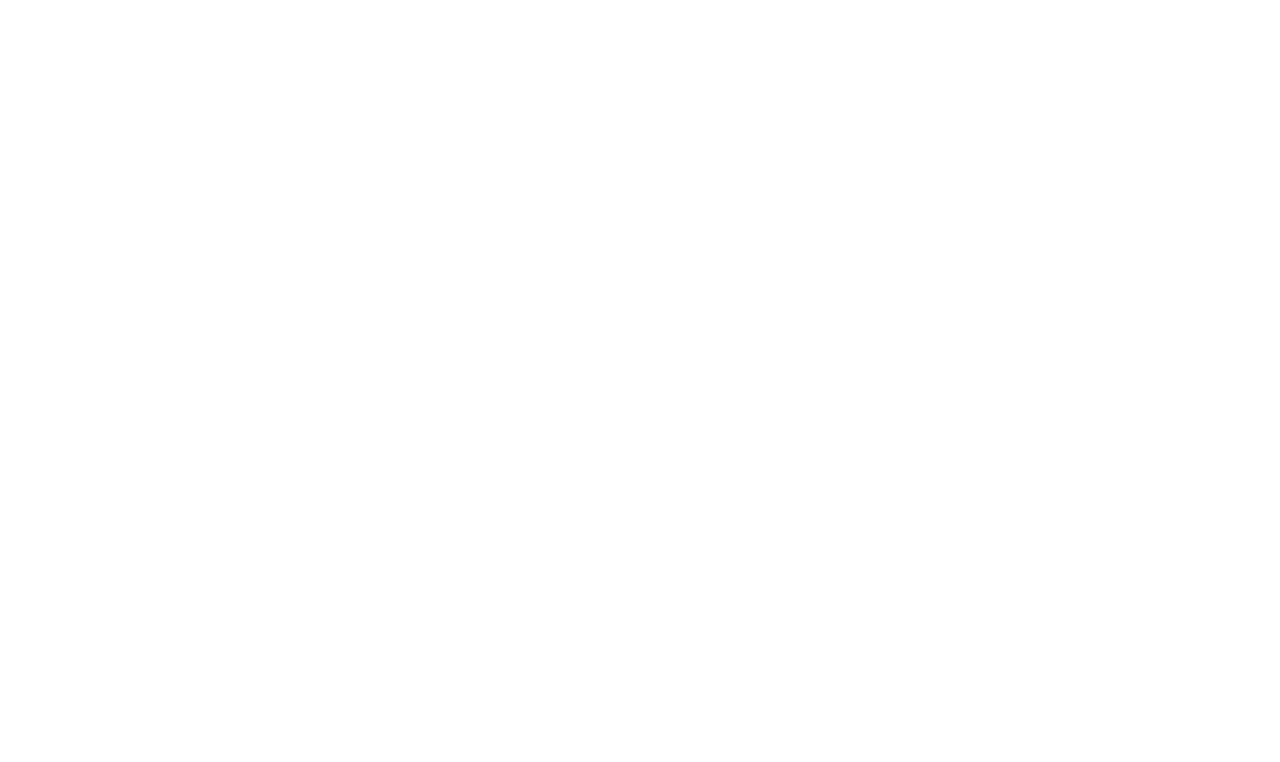
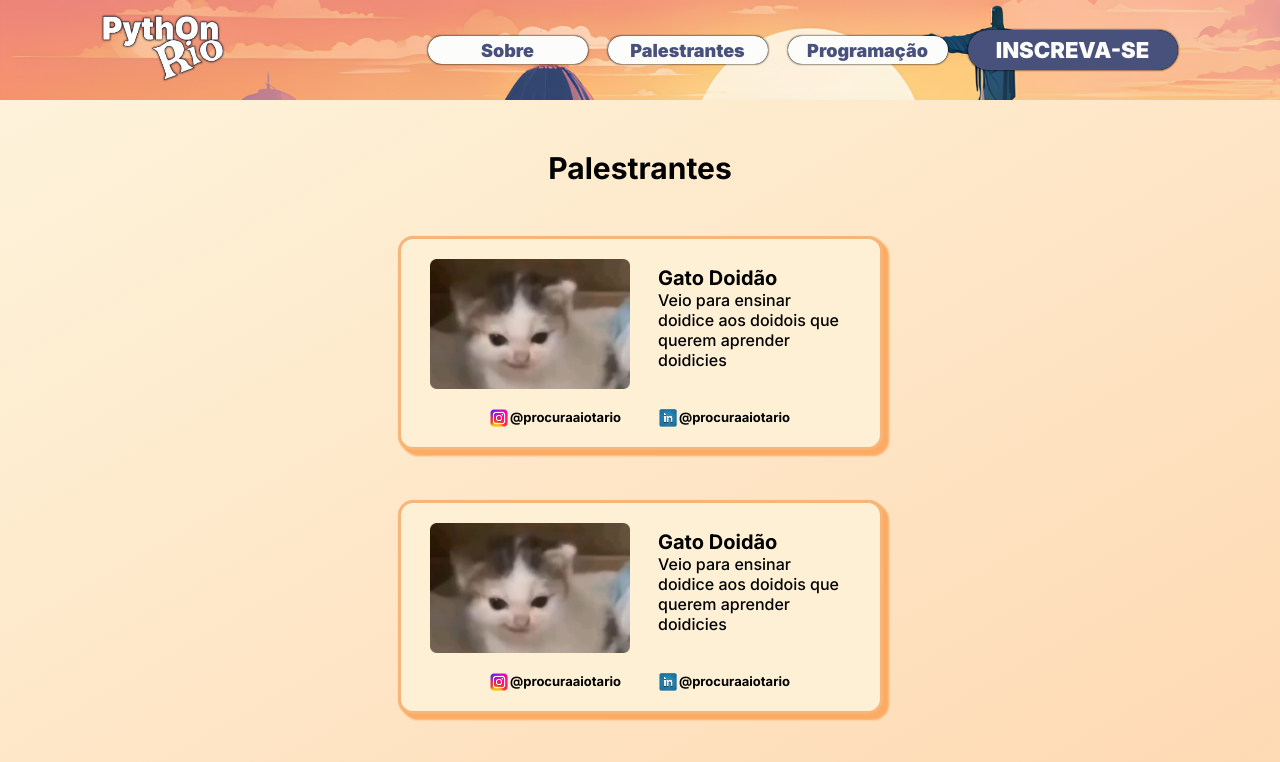
Before and after one commit to thiagodemedeiros/Site-PythonRio, a React (Vite) app: page /palestrantes in a window 1280 px wide. Before the commit this address had no page. Shown: the top 762 px of the page. Built offline with nearby package versions, Linux system fonts and the light colour scheme.

Commit message:
Subindo a pagina dos palestrantes

```diff
--- a/src/app.jsx
+++ b/src/app.jsx
@@ -3,6 +3,7 @@
 import Sobre from './pages/sobre/sobre';
 import LayoutPadrao from './LayoutPadrao';
 import Inscreva from './pages/inscreva/Inscreva';
+import Palestrantes from './pages/Palestrantes';
 
 export default function App () {
     return (
@@ -13,6 +14,7 @@
 
                 <Route element={<LayoutPadrao/>}>
                     <Route path='/sobre' element={<Sobre/>} />
+                    <Route path='/palestrantes' element={<Palestrantes/>} />
                 </Route>
             </Routes>
         </BrowserRouter>
--- /dev/null
+++ b/src/components/CardPalestranteSobre.css
@@ -0,0 +1,114 @@
+.CardPalestrante-section {
+    padding: 20px 0px;
+    width: 485px;
+
+    display: flex;
+    flex-direction: column;
+    align-items: center;
+    justify-content: space-evenly;
+    gap: 20px;
+
+    border: #f8b57a solid 3px;
+    border-radius: 15px;
+    box-shadow:
+        5px 5px 2px 1px #fdab63,
+        1px 1px 1px 1px #f8b57a;
+    background-color: #FDF0D5;
+}
+
+.CardPalestrante-texto-foto {
+    display: flex;
+    flex-direction: row;
+    align-items: start;
+    justify-content: space-between;
+
+    width: 420px;
+    /* border: #ffff solid 3px; */
+}
+
+.CardPalestrante-texto-foto img {
+    width: 200px;
+}
+
+.CardPalestrante-texto-foto-texto {
+    display: flex;
+    flex-direction: column;
+    align-items: start;
+    justify-content: space-between;
+
+    height: 95px;
+    margin-top: 7px;
+}
+
+.CardPalestrante-texto-foto-texto h4 {
+    width: auto;
+    font-size: 20px;
+    font-weight: 700;
+}
+
+.CardPalestrante-texto-foto-texto p {
+    width: 192px;
+    font-size: 16px;
+    font-weight: 500;
+}
+
+.CardPalestrante-redes {
+    display: flex;
+    flex-direction: row;
+    align-items: center;
+    justify-content: space-between;
+
+    width: 300px;
+
+    & a {
+        text-decoration: none;
+        color: #000;
+    }
+}
+
+.CardPalestrante-redes img{
+    width: 18px;
+}
+
+.CardPalestrante-redes-div {
+    display: flex;
+    flex-direction: row;
+    align-items: center;
+    justify-content: center;
+
+    gap: 2px;
+}
+
+.CardPalestrante-redes-div h4{
+    font-size: 13px;
+    font-weight: 700;
+    margin-top: -3px;
+}
+
+@media (max-width: 600px) {
+    .CardPalestrante-section {
+        padding: 20px 0px;
+        width: 250px;
+    }
+
+    .CardPalestrante-texto-foto {
+        flex-direction: column;
+        gap: 10px;
+        width: auto;
+    }
+
+    .CardPalestrante-texto-foto-texto {
+        justify-content: space-between;
+        align-items: center;
+        text-align: center;
+
+        height: 90px;
+    }
+
+    .CardPalestrante-redes {
+        flex-direction: column;
+
+        width: auto;
+        height: 45px;
+    }
+}
--- /dev/null
+++ b/src/components/CardPalestranteSobre.jsx
@@ -0,0 +1,34 @@
+import FotoPalestrante from './assets/Foto Palestrante.png'
+import Instagram from './assets/ig.png'
+import LinkdIn from './assets/linkedin.png'
+import './CardPalestranteSobre.css'
+
+export default function CardPalestrante () {
+    return (
+        <div className='CardPalestrante-section'>
+            <div className='CardPalestrante-texto-foto'>
+                <img src={FotoPalestrante} alt="foto palestrante" />
+                <div className='CardPalestrante-texto-foto-texto'>
+                    <h4>Gato Doidão</h4>
+                    <p>Veio para ensinar doidice aos doidois que querem aprender doidicies</p>
+                </div>
+            </div>
+
+            <div className='CardPalestrante-redes'>
+                <a href="">
+                <div className='CardPalestrante-redes-div'>
+                    <img src={Instagram} alt="Instagram logo" />
+                    <h4>@procuraaiotario</h4>
+                </div>
+                </a>
+
+                <a href="">
+                <div className='CardPalestrante-redes-div'>
+                    <img src={LinkdIn} alt="LinkdIn logo" />
+                    <h4>@procuraaiotario</h4>
+                </div>
+                </a>
+            </div>
+        </div>
+    )
+}
--- a/src/pages/Header.jsx
+++ b/src/pages/Header.jsx
@@ -13,7 +13,7 @@
             <div className="header-botoes">
                 <div className="header-botoes-outros">
                     <a href="/sobre"><Button texto='Sobre' background='#FCFCFA' backgroundTexto='#48517C' width='160px' height="28px" fontsize="18px" padding='0'/></a>
-                    <a href=""><Button texto='Palestrantes' background='#FCFCFA' backgroundTexto='#48517C' width='160px' height="28px" fontsize="18px" padding='0'/></a>
+                    <a href="/palestrantes"><Button texto='Palestrantes' background='#FCFCFA' backgroundTexto='#48517C' width='160px' height="28px" fontsize="18px" padding='0'/></a>
                     <a href=""><Button texto='Programação' background='#FCFCFA' backgroundTexto='#48517C' width='160px' height="28px" fontsize="18px" padding='0'/></a>
                 </div>
                 <div className="header-botoes-inscreva">
@@ -24,7 +24,7 @@
             <div className="header-botoes-mobile">
                 <div className="header-botoes-outros">
                     <a href="/sobre"><Button texto='Sobre' background='#FCFCFA' backgroundTexto='#48517C' width='160px' height="24px" fontsize="16px" padding='0'/></a>
-                    <a href=""><Button texto='Palestrantes' background='#FCFCFA' backgroundTexto='#48517C' width='160px' height="24px" fontsize="16px" padding='0'/></a>
+                    <a href="/palestrantes"><Button texto='Palestrantes' background='#FCFCFA' backgroundTexto='#48517C' width='160px' height="24px" fontsize="16px" padding='0'/></a>
                     <a href=""><Button texto='Programação' background='#FCFCFA' backgroundTexto='#48517C' width='160px' height="24px" fontsize="16px" padding='0'/></a>
                 </div>
                 <div className="header-botoes-inscreva">
--- /dev/null
+++ b/src/pages/Palestrantes.css
@@ -0,0 +1,32 @@
+.section-palestrantes {
+    /* width: 100vw; */
+    height: auto;
+    padding: 50px 0px 70px 0px;
+
+    display: flex;
+    flex-direction: column;
+    align-items: center;
+    justify-content: center;
+
+    background: linear-gradient(150deg,rgba(253, 243, 218, 1) 0%, rgba(255, 203, 157, 1) 100%);
+}
+
+.section-palestrantes-h3 {
+    font-size: 30px;
+    margin-bottom: 50px;
+}
+
+.section-palestrantes-cards {
+    display: flex;
+    flex-direction: column;
+    align-items: center;
+    justify-content: space-between;
+
+    height: 1270px;
+}
+
+@media (max-width: 600px) {
+    .section-palestrantes-cards {
+        height: 1950px;
+    }
+}
--- /dev/null
+++ b/src/pages/Palestrantes.jsx
@@ -0,0 +1,18 @@
+import CardPalestranteSobre from '../components/CardPalestranteSobre'
+import './Palestrantes.css'
+
+export default function Palestrantes () {
+    return (
+        <div className='section-palestrantes'>
+            <h3 className='section-palestrantes-h3'>Palestrantes</h3>
+
+            <div className='section-palestrantes-cards'>
+                <CardPalestranteSobre/>
+                <CardPalestranteSobre/>
+                <CardPalestranteSobre/>
+                <CardPalestranteSobre/>
+                <CardPalestranteSobre/>
+            </div>
+        </div>
+    )
+}
--- a/src/pages/inscreva/HeaderInscreva.jsx
+++ b/src/pages/inscreva/HeaderInscreva.jsx
@@ -12,7 +12,7 @@
             <div className="header-botoes">
                 <div className="header-botoes-outros">
                     <a href="/sobre"><Button texto='Sobre' background='#FCFCFA' backgroundTexto='#48517C' width='160px' height="28px" fontsize="18px" padding='0'/></a>
-                    <a href=""><Button texto='Palestrantes' background='#FCFCFA' backgroundTexto='#48517C' width='160px' height="28px" fontsize="18px" padding='0'/></a>
+                    <a href="/palestrantes"><Button texto='Palestrantes' background='#FCFCFA' backgroundTexto='#48517C' width='160px' height="28px" fontsize="18px" padding='0'/></a>
                     <a href=""><Button texto='Programação' background='#FCFCFA' backgroundTexto='#48517C' width='160px' height="28px" fontsize="18px" padding='0'/></a>
                 </div>
             </div>
```
Also changed, not shown: src/components/assets/ig.png (added), src/components/assets/linkedin.png (added).
